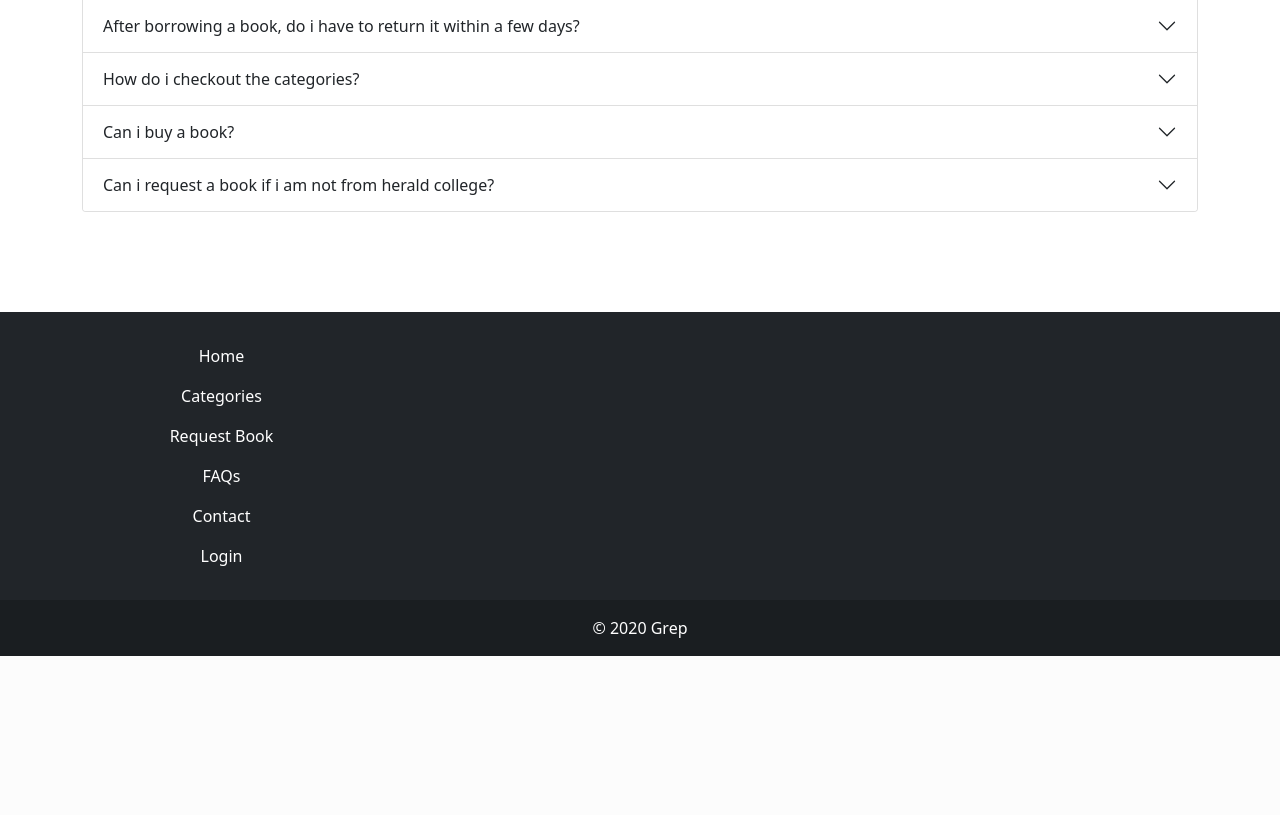
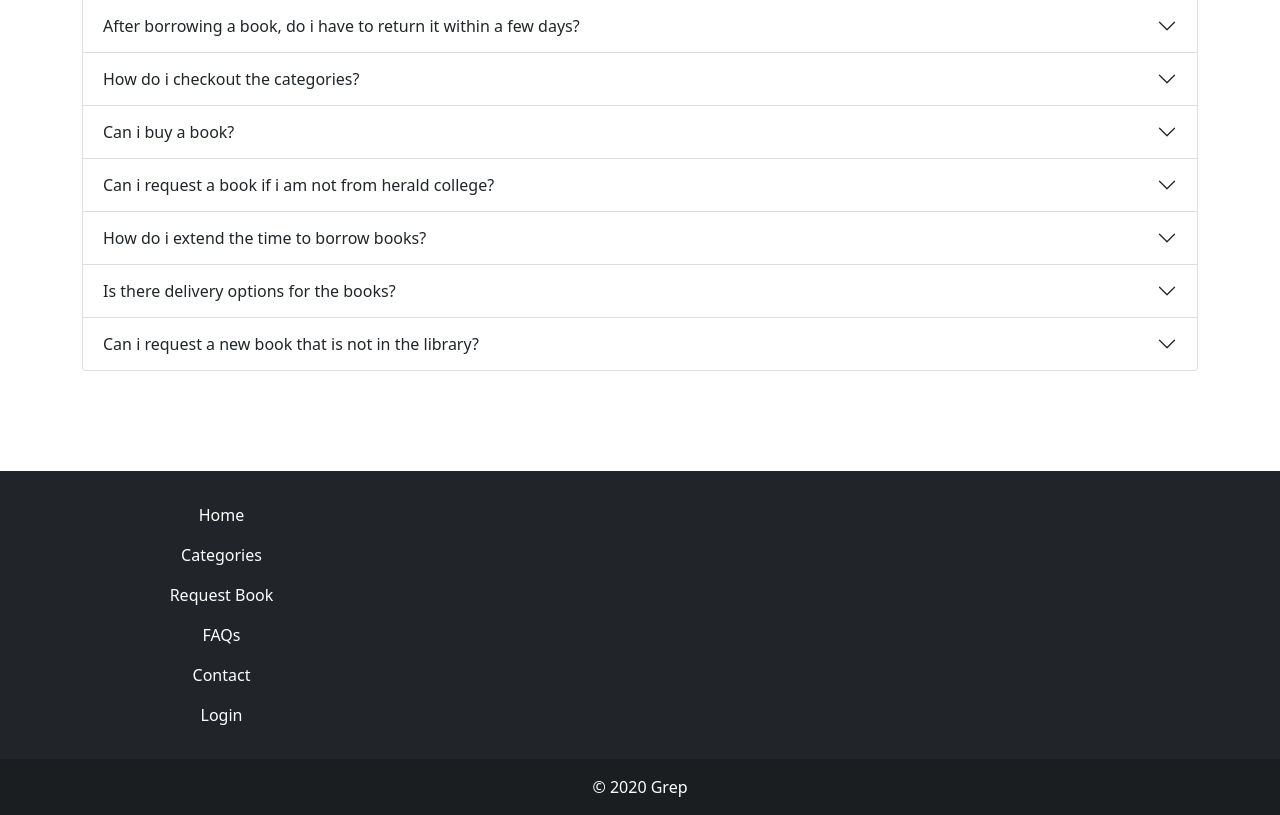
Before and after one commit to SakshyamShrestha/Online-Library, a Django app: page /faq/ in a window 1280 px wide. Shown: the part 292-1107 px from the top of the page. Before the commit the page ends 948 px from the top, so only its background shows below. Run offline with Django 3.2, Linux system fonts and the light colour scheme.

Commit message:
More content added to faqs

```diff
--- a/pages/templates/pages/faq.html
+++ b/pages/templates/pages/faq.html
@@ -22,7 +22,7 @@
           </h2>
           <div id="collapseTwo" class="accordion-collapse collapse" aria-labelledby="headingTwo" data-bs-parent="#accordionExample">
             <div class="accordion-body">
-              No, you can keep it for about a month.
+              You can set the date by yourself but if it is more than for 6 weeks, librarian might reject your request.
             </div>
           </div>
         </div>
@@ -62,5 +62,42 @@
             </div>
           </div>
         </div>
+        <div class="accordion-item">
+            <h2 class="accordion-header" id="headingSix">
+              <button class="accordion-button collapsed" type="button" data-bs-toggle="collapse" data-bs-target="#collapseSix" aria-expanded="false" aria-controls="collapseSix">
+                How do i extend the time to borrow books?
+              </button>
+            </h2>
+            <div id="collapseSix" class="accordion-collapse collapse" aria-labelledby="headingSix" data-bs-parent="#accordionExample">
+              <div class="accordion-body">
+                You cannnot extend your time. Please return the books in time.
+              </div>
+            </div>
+          </div>
+          <div class="accordion-item">
+            <h2 class="accordion-header" id="headingSeven">
+              <button class="accordion-button collapsed" type="button" data-bs-toggle="collapse" data-bs-target="#collapseSeven" aria-expanded="false" aria-controls="collapseSeven">
+                Is there delivery options for the books?
+              </button>
+            </h2>
+            <div id="collapseSeven" class="accordion-collapse collapse" aria-labelledby="headingSeven" data-bs-parent="#accordionExample">
+              <div class="accordion-body">
+                No, you will have to pick up the books by yourself.
+              </div>
+            </div>
+          </div>
+          <div class="accordion-item">
+            <h2 class="accordion-header" id="headingEight">
+              <button class="accordion-button collapsed" type="button" data-bs-toggle="collapse" data-bs-target="#collapseEight" aria-expanded="false" aria-controls="collapseEight">
+                Can i request a new book that is not in the library?
+              </button>
+            </h2>
+            <div id="collapseEight" class="accordion-collapse collapse" aria-labelledby="headingEight" data-bs-parent="#accordionExample">
+              <div class="accordion-body">
+                No, you can only request the books that are in the library.
+              </div>
+            </div>
+          </div>
+        </div>
       </div>
 {% endblock content %}
```
